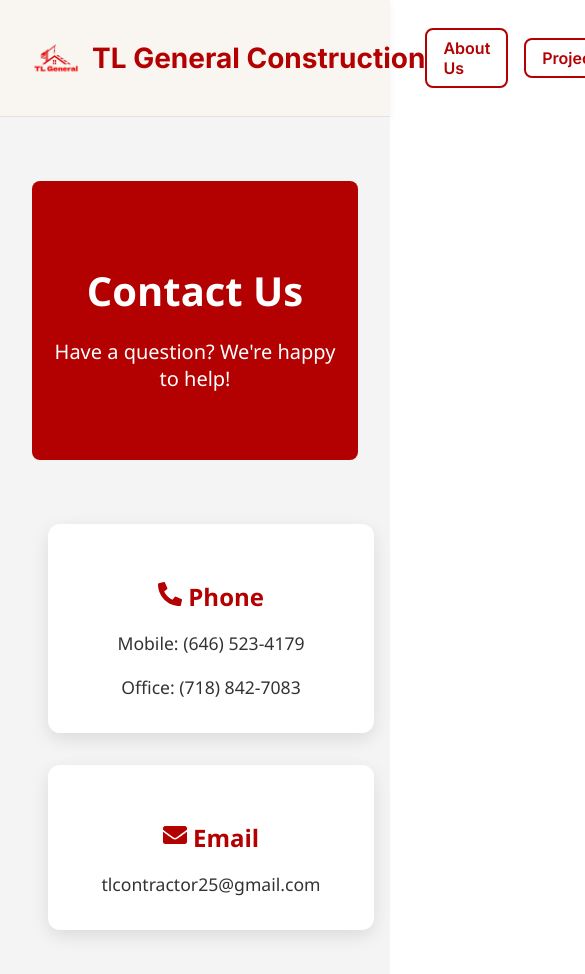
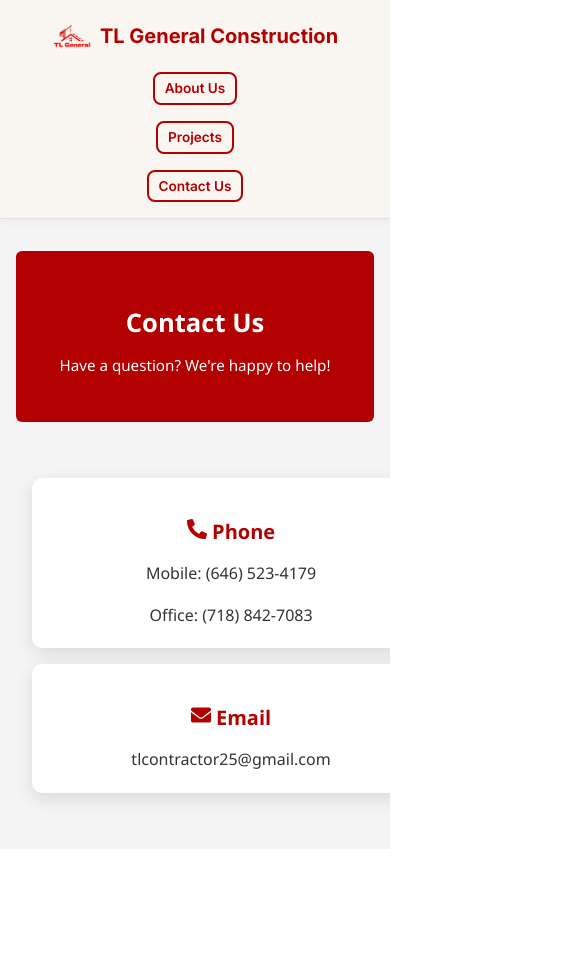
Before and after one commit to MuhammedACheema/TL-Construction, a React (Create React App) app in the folder frontend/tl/: page /contact in a window 390 px wide. Shown: the top 974 px of the page, 585 px wide, since content can reach past the window. After the commit the page ends 849 px from the top, so only its background shows below. Built offline with nearby package versions, Linux system fonts and the light colour scheme.

Commit message:
fixing website look so its transferable on devices

```diff
--- a/frontend/tl/public/index.html
+++ b/frontend/tl/public/index.html
@@ -3,7 +3,7 @@
   <head>
     <meta charset="utf-8" />
     <link rel="icon" href="%PUBLIC_URL%/favicon.ico" />
-    <meta name="viewport" content="width=device-width, initial-scale=1" />
+    <meta name="viewport" content="width=device-width, initial-scale=1.0" />
     <meta name="theme-color" content="#000000" />
     <meta
       name="description"
--- a/frontend/tl/src/components/Nav.js
+++ b/frontend/tl/src/components/Nav.js
@@ -2,6 +2,8 @@
 import "./styling/Nav.css";
 import logo from '../images/logo.png';
 import { Link } from "react-router-dom";
+
+
 
 function Nav() {
   return (
--- a/frontend/tl/src/components/styling/AboutUs.css
+++ b/frontend/tl/src/components/styling/AboutUs.css
@@ -5,6 +5,7 @@
   font-family: 'Segoe UI', Tahoma, Geneva, Verdana, sans-serif;
   line-height: 1.6;
   background-color: #fefefe;
+  overflow-x: hidden;
 }
 
 .section {
@@ -50,3 +51,45 @@
 .call-to-action {
   text-align: center;
 }
+
+/* Tablet screens */
+@media (max-width: 768px) {
+  .about-us {
+    padding: 2rem 1rem;
+  }
+
+  .section h2 {
+    font-size: 1.5rem;
+  }
+
+  .section p {
+    font-size: 1rem;
+  }
+
+  .links {
+    width: 100%;
+    text-align: center;
+    display: block;
+  }
+}
+
+/* Mobile screens */
+@media (max-width: 480px) {
+  .about-us {
+    padding: 1.5rem 1rem;
+  }
+
+  .section h2 {
+    font-size: 1.3rem;
+  }
+
+  .section p {
+    font-size: 0.95rem;
+  }
+
+  .links {
+    font-size: 0.95rem;
+    padding: 0.5rem;
+    border-radius: 4px;
+  }
+}
--- a/frontend/tl/src/components/styling/Contact.css
+++ b/frontend/tl/src/components/styling/Contact.css
@@ -3,6 +3,7 @@
   background-color: #f4f4f4;
   padding: 4rem 2rem;
   font-family: 'Segoe UI', Tahoma, Geneva, Verdana, sans-serif;
+  overflow-x: hidden;
 }
 
 .top {
@@ -34,7 +35,8 @@
 }
 
 /* Contact card styling */
-  .phone, .email {
+.phone,
+.email {
   background-color: white;
   border-radius: 12px;
   padding: 2rem;
@@ -44,23 +46,85 @@
   transition: transform 0.3s ease;
 }
 
-  .phone:hover, .email:hover {
+.phone:hover,
+.email:hover {
   transform: translateY(-5px);
 }
 
-  .phone h3, .email h3 {
+.phone h3,
+.email h3 {
   color: #b30000;
   font-size: 1.5rem;
   margin-bottom: 1rem;
 }
 
-  .phone a, .email a {
+.phone a,
+.email a {
   font-size: 1.1rem;
   color: #333;
   line-height: 1.6;
-    text-decoration: none; /* Remove underline */
+  text-decoration: none;
 }
 
-  .phone a:hover, .email a:hover {
-    color: #b30000; /* Change color on hover (optional) */
+.phone a:hover,
+.email a:hover {
+  color: #b30000;
 }
+
+/* Tablet and small laptop */
+@media (max-width: 768px) {
+  .top h2 {
+    font-size: 2rem;
+  }
+
+  .top p {
+    font-size: 1rem;
+  }
+
+  .container {
+    flex-direction: column;
+    gap: 1rem;
+  }
+
+  .phone,
+  .email {
+    width: 100%;
+    padding: 1.5rem;
+  }
+}
+
+/* Phone and small screens */
+@media (max-width: 480px) {
+  .screen {
+    padding: 2rem 1rem;
+  }
+
+  .top {
+    padding: 2rem 1rem;
+    border-radius: 6px;
+  }
+
+  .top h2 {
+    font-size: 1.6rem;
+  }
+
+  .top p {
+    font-size: 0.95rem;
+  }
+
+  .phone h3,
+  .email h3 {
+    font-size: 1.25rem;
+  }
+
+  .phone a,
+  .email a {
+    font-size: 1rem;
+  }
+
+  .phone,
+  .email {
+    padding: 1.25rem;
+    border-radius: 10px;
+  }
+}
--- a/frontend/tl/src/components/styling/Home.css
+++ b/frontend/tl/src/components/styling/Home.css
@@ -2,6 +2,7 @@
   margin: 0;
   padding: 0;
   font-family: 'Segoe UI', Tahoma, Geneva, Verdana, sans-serif;
+  overflow-x: hidden;
 }
 
 /* Container layout */
@@ -50,8 +51,6 @@
   border-radius: 6px;
   font-size: 1rem;
 }
-
-
 
 /* Services */
 .servicesSection {
@@ -112,24 +111,17 @@
   color: white;
 }
 
-/* Responsive for mobile */
+/* Tablets and small laptops */
 @media (max-width: 768px) {
   .imageRow {
-    display: flex;
-    justify-content: center;
-    gap: 1rem;
-    margin-bottom: 2rem;
+    flex-direction: column;
+    align-items: center;
   }
 
   .imageRow img {
-    width: 100%;
-    max-width: 48%;
-    height: 250px; /* Set fixed height */
-    object-fit: cover; /* Crop to fill the height */
-    border-radius: 8px;
-    box-shadow: 0 4px 12px rgba(0, 0, 0, 0.08);
+    max-width: 100%;
+    height: auto;
   }
-
 
   .perks {
     flex-direction: column;
@@ -140,4 +132,38 @@
     flex-direction: column;
     align-items: center;
   }
+
+  .servicesSection h2 {
+    font-size: 1.25rem;
+  }
+
+  .servicesSection p {
+    font-size: 0.9rem;
+  }
 }
+
+/* Phones and small screens */
+@media (max-width: 480px) {
+  .container {
+    padding: 1.5rem 1rem;
+  }
+
+  .perks h2 {
+    font-size: 0.95rem;
+    padding: 0.5rem 1rem;
+  }
+
+  .primaryButton,
+  .secondaryButton {
+    font-size: 0.9rem;
+    padding: 0.6rem 1rem;
+  }
+
+  .servicesSection h2 {
+    font-size: 1.1rem;
+  }
+
+  .servicesSection p {
+    font-size: 0.85rem;
+  }
+}
--- a/frontend/tl/src/components/styling/Nav.css
+++ b/frontend/tl/src/components/styling/Nav.css
@@ -10,11 +10,17 @@
   font-family: 'Inter', sans-serif;
   border-bottom: 1px solid #e3e3e3;
   box-shadow: 0 2px 8px rgba(0, 0, 0, 0.05);
+
+  /* Optional: Sticky Navbar */
+  position: sticky;
+  top: 0;
+  z-index: 999;
 }
 
 .brand {
   display: flex;
   align-items: center;
+  flex-wrap: nowrap;
 }
 
 .brand-link {
@@ -33,12 +39,15 @@
   font-weight: 700;
   color: #b30000;
   white-space: nowrap;
+  overflow: hidden;
+  text-overflow: ellipsis;
 }
 
 .nav-actions {
   display: flex;
   align-items: center;
   gap: 1rem;
+  flex-wrap: wrap;
 }
 
 .contact-button {
@@ -57,3 +66,46 @@
   background-color: #b30000;
   color: white;
 }
+
+/* Tablet and small laptop responsiveness */
+@media (max-width: 768px) {
+  .Header {
+    flex-direction: column;
+    text-align: center;
+    gap: 1rem;
+    padding: 1rem;
+  }
+
+  .brand,
+  .nav-actions {
+    justify-content: center;
+    flex-direction: column;
+    align-items: center;
+  }
+
+  .brand-name {
+    font-size: 1.5rem;
+  }
+
+  .contact-button {
+    font-size: 0.9rem;
+    padding: 0.5rem 0.75rem;
+  }
+}
+
+/* Phone responsiveness */
+@media (max-width: 480px) {
+  .brand-name {
+    font-size: 1.25rem;
+  }
+
+  .contact-button {
+    font-size: 0.85rem;
+    padding: 0.4rem 0.6rem;
+  }
+
+  .logo {
+    height: 40px;
+    margin-right: 8px;
+  }
+}
--- a/frontend/tl/src/components/styling/Projects.css
+++ b/frontend/tl/src/components/styling/Projects.css
@@ -34,3 +34,40 @@
     color: #444;
     line-height: 1.5;
   }
+
+  @media (max-width: 768px) {
+    .images-row {
+      flex-direction: column;
+      gap: 1rem;
+    }
+
+    .images-row img {
+      max-width: 100%;
+    }
+
+    .description {
+      font-size: 0.95rem;
+    }
+  }
+
+  /* Mobile screens */
+@media (max-width: 480px) {
+  .project-container {
+    padding: 1rem;
+    border-radius: 12px;
+  }
+
+  .images-row {
+    gap: 0.75rem;
+  }
+
+  .images-row img {
+    border-radius: 10px;
+  }
+
+  .description {
+    font-size: 0.9rem;
+    line-height: 1.4;
+    margin-top: 12px;
+  }
+}
```
Lines whose indentation alone changed are shown as unchanged.
